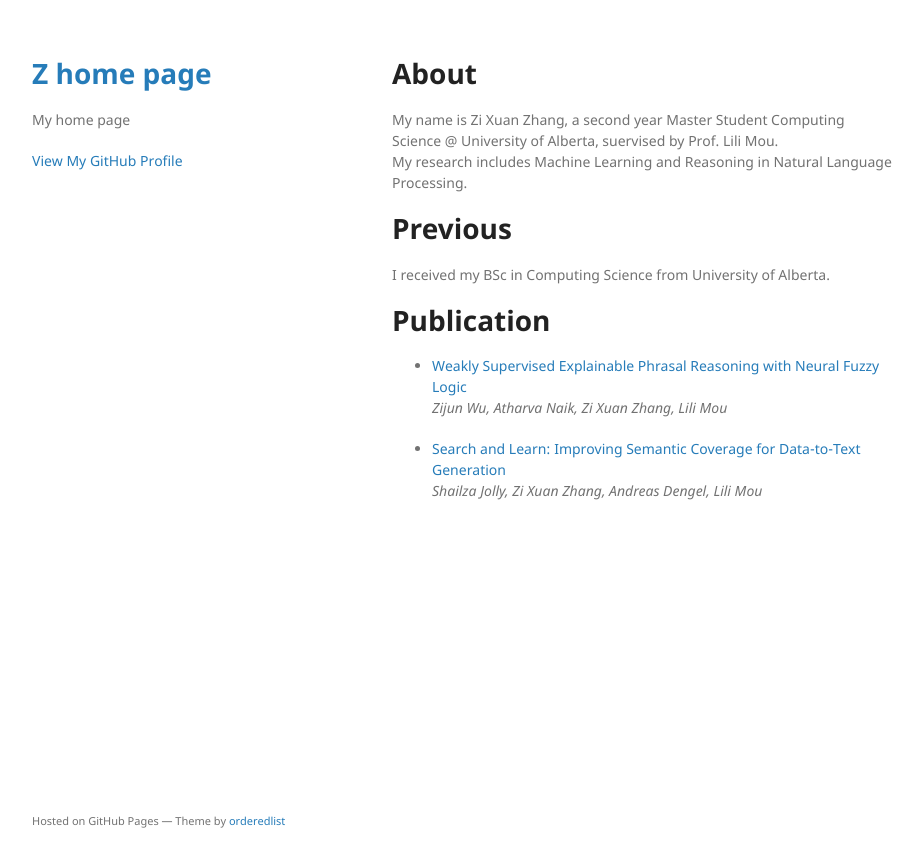
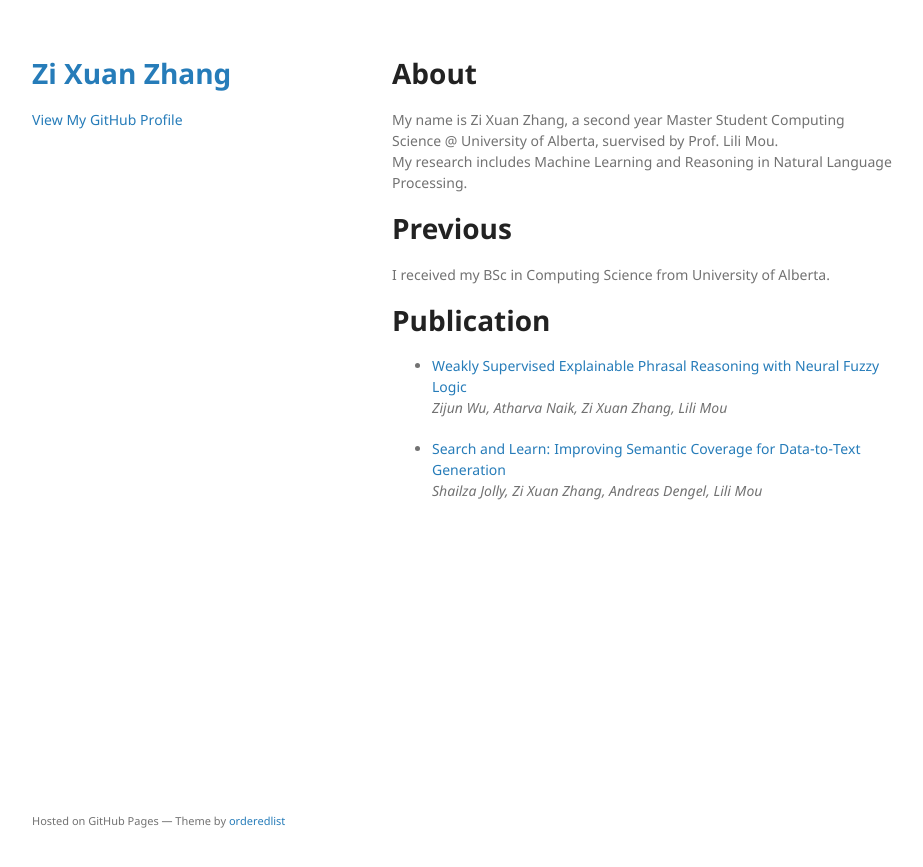
Before and after one commit to ZSkyX/ZSkyX.github.io, a Jekyll site: the page built from index.md, in a window 1280 px wide. Shown: the top 867 px of the page, without its empty margins (178-1101 px from the left). Built offline with Jekyll 4.4.1, drawn with Linux system fonts in a browser that asks for light colours; our own code applies the rules of GitHub Pages for plain Markdown files; the repository's description, which GitHub fills in, is left out.

Commit message:
Update _config.yml

```diff
--- a/_config.yml
+++ b/_config.yml
@@ -2,5 +2,5 @@ remote_theme: pages-themes/minimal@v0.2.0
 plugins:
 - jekyll-remote-theme # add this line to the plugins list if you already have one
 
-title: [Z home page]
-description: [My home page]
+title: [Zi Xuan Zhang]
+description:
```
